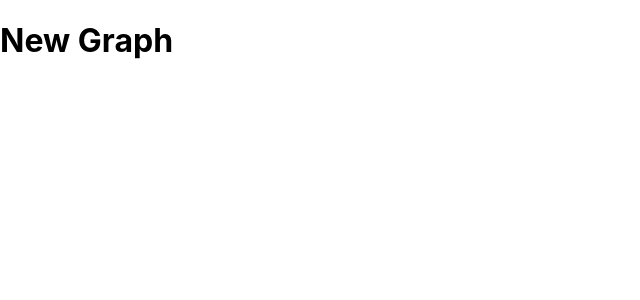
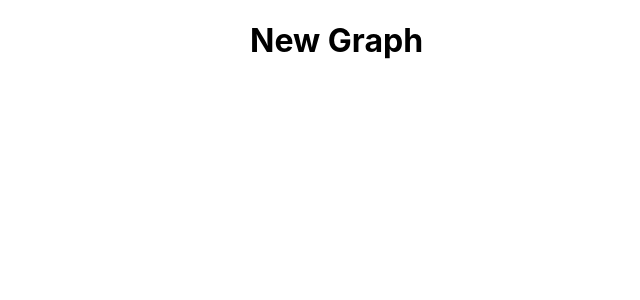
Before and after one commit to helios63/graph-test, a React (Create React App) app: page / in a window 1280 px wide. Shown: the top 300 px of the page, without its empty margins (0-640 px from the left). Built offline with nearby package versions, Linux system fonts and the light colour scheme.

Commit message:
Webpack update + Container CSS added

```diff
--- a/package.json
+++ b/package.json
@@ -8,7 +8,7 @@
     "@testing-library/user-event": "^13.5.0",
     "react": "^17.0.2",
     "react-dom": "^17.0.2",
-    "react-scripts": "5.0.0",
+    "react-scripts": "^5.0.0",
     "react-vis": "^1.11.7",
     "web-vitals": "^2.1.4"
   },
--- a/src/App.js
+++ b/src/App.js
@@ -3,8 +3,8 @@ import './styles.css';
 function App() {
   return (
     <div className="App">
-      <h1>New Graph</h1>
       <div className='container'>
+        <h1>New Graph</h1>
 
       </div>
     </div>
--- a/src/styles.css
+++ b/src/styles.css
@@ -11,3 +11,8 @@ code {
   font-family: source-code-pro, Menlo, Monaco, Consolas, 'Courier New',
     monospace;
 }
+
+.container {
+  margin: 0 auto;
+  max-width: 780px;
+}
```
Also changed, not shown: 1 other file (tests, documents, lock files or other folders).
